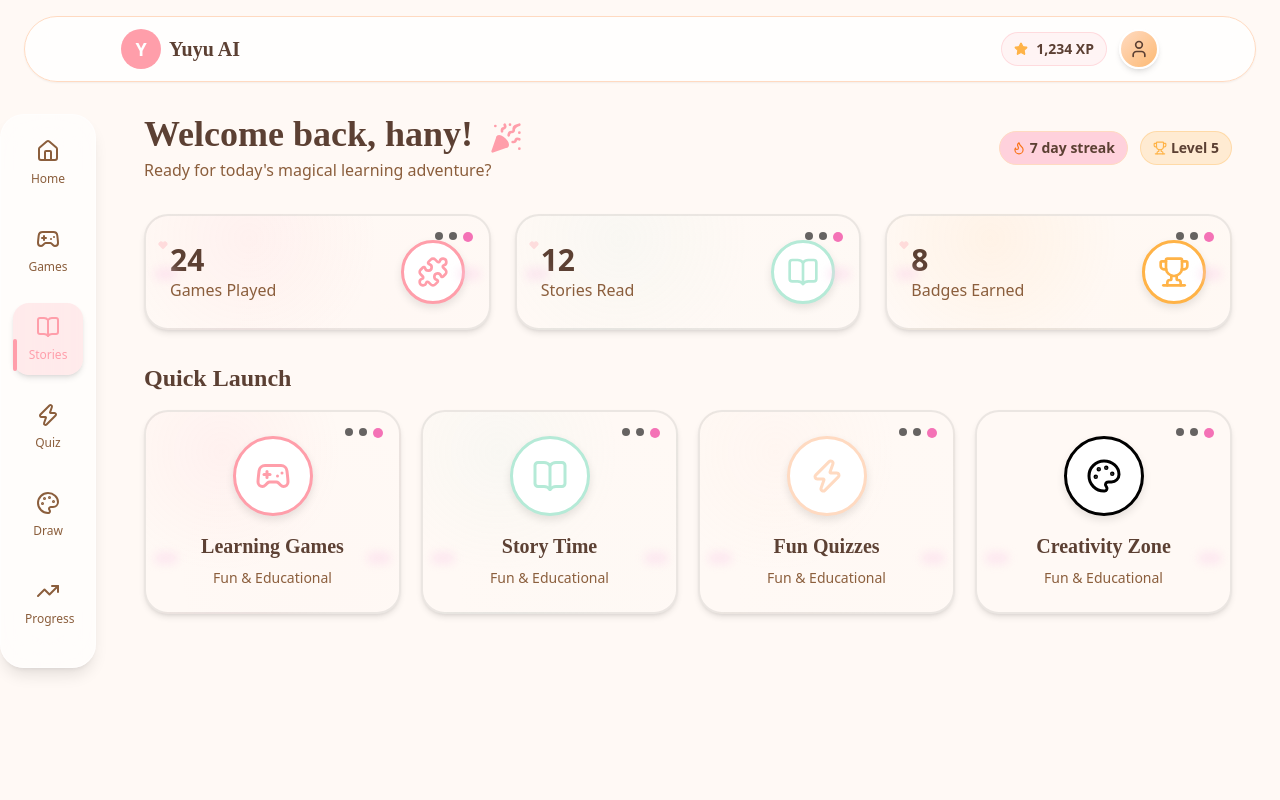
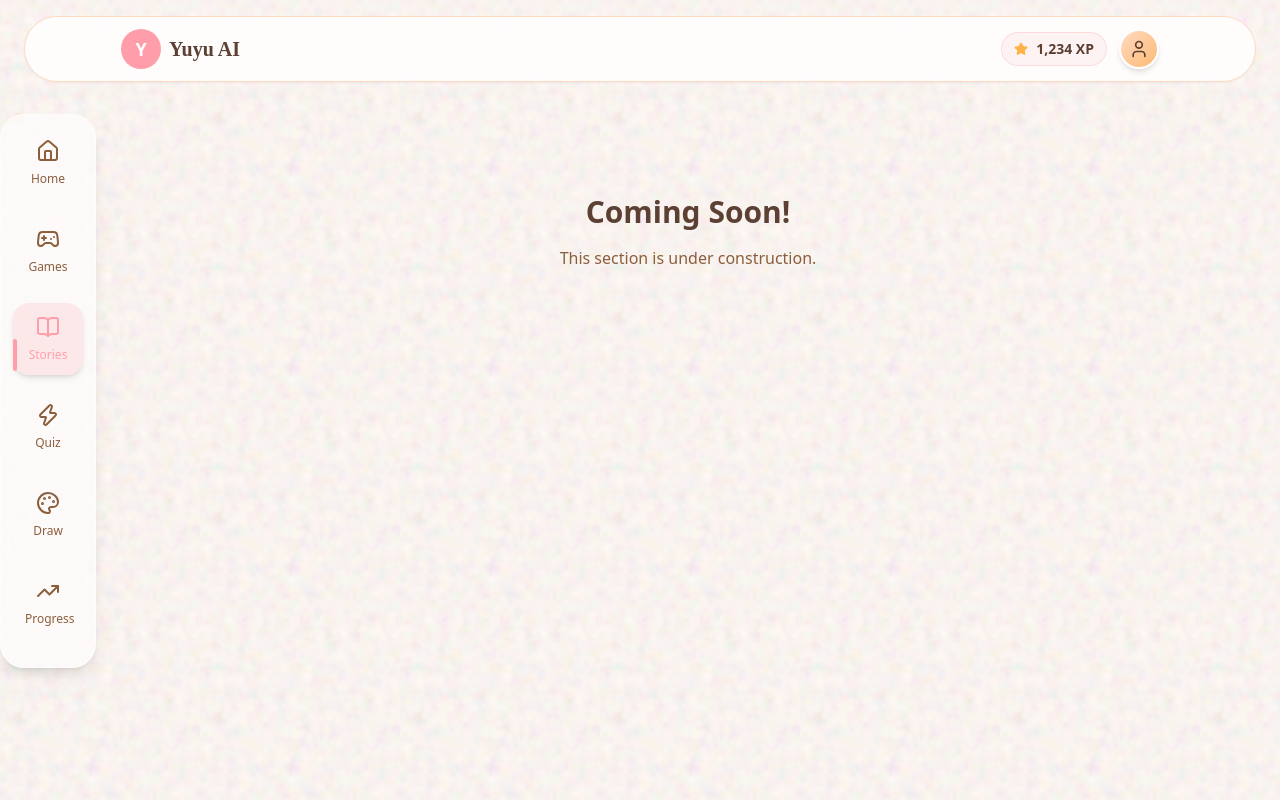
Before and after one commit to ANSAR-HUSEN/Yuyu-For-Kids, a React app in the folder frontend/: page /kids-dashboard in a window 1280 px wide. Both pictures are taken after a click on the button "Stories". Built offline with nearby package versions, Linux system fonts and the light colour scheme; the HTML template or start-up script is replaced by a standard one.

Commit message:
update dashboard

```diff
--- a/frontend/src/App.jsx
+++ b/frontend/src/App.jsx
@@ -7,6 +7,9 @@ import Login from "./pages/auth/Login";
 import ForgotPassword from "./pages/auth/ForgotPassword";
 import Profile from "./pages/Profile";
 import ChildLogin from "./components/ChildLogin";
+import YuyuNumberPop from "./components/Games/YuyuNumberPop";
+import YuyuShapeSorter from "./components/Games/YuyuShapeSorter";
+
 function App() {
   return (
     <Router>
@@ -15,7 +18,10 @@ function App() {
         {/* Public Pages */}
         <Route path="/" element={<LandingPage />} />
 
+
         {/*Pages */}
+           <Route path="/YuyuNumberPop" element={<YuyuNumberPop/>} />
+              <Route path="/YuyuShapeSorter" element={<YuyuShapeSorter/>} />
                 <Route path="/dashboard" element={<ParentDashboard />} />
                 <Route path="/kids-dashboard" element={<KidsDashboard />} />
                   <Route path="/profile" element={<Profile />} />
--- a/frontend/src/pages/Dashboard/KidsDashboard.jsx
+++ b/frontend/src/pages/Dashboard/KidsDashboard.jsx
@@ -5,8 +5,9 @@ import {
   Trophy, Heart, Home, Gamepad2, Flame, User, Menu, X, PartyPopper
 } from 'lucide-react';
 import { useNavigate } from 'react-router-dom';
+import GamesRouter from './KidsGamesRouter';
 
-const DashboardCard = ({ icon: Icon, title, value, color, delay }) => {
+const DashboardCard = ({ icon: Icon, title, value, color, delay, onClick }) => {
   const [isHovered, setIsHovered] = useState(false);
 
   const colorMap = {
@@ -25,6 +26,7 @@ const DashboardCard = ({ icon: Icon, title, value, color, delay }) => {
       transition={{ duration: 0.4, delay: delay || 0 }}
       onHoverStart={() => setIsHovered(true)}
       onHoverEnd={() => setIsHovered(false)}
+      onClick={onClick}
     >
       <motion.div
         className="relative overflow-hidden rounded-3xl p-6 shadow-md bg-cream"
@@ -84,7 +86,7 @@ const DashboardCard = ({ icon: Icon, title, value, color, delay }) => {
   );
 };
 
-const QuickActionCard = ({ icon: Icon, title, color, delay }) => {
+const QuickActionCard = ({ icon: Icon, title, color, delay, onClick }) => {
   const [isHovered, setIsHovered] = useState(false);
 
   const colorMap = {
@@ -103,6 +105,7 @@ const QuickActionCard = ({ icon: Icon, title, color, delay }) => {
       transition={{ duration: 0.4, delay: delay || 0 }}
       onHoverStart={() => setIsHovered(true)}
       onHoverEnd={() => setIsHovered(false)}
+      onClick={onClick}
     >
       <motion.div
         className="relative overflow-hidden rounded-3xl p-6 shadow-md bg-cream"
@@ -158,23 +161,23 @@ const QuickActionCard = ({ icon: Icon, title, color, delay }) => {
   );
 };
 
-const Dashboard = () => {
+const KidsDashboard = () => {
   const navigate = useNavigate();
   const childName = "hany";
   const [activeNav, setActiveNav] = useState('home');
   const [isMobileMenuOpen, setIsMobileMenuOpen] = useState(false);
 
   const statsCards = [
-    { icon: Puzzle, title: "Games Played", value: "24", color: "softPink", delay: 0 },
-    { icon: BookOpen, title: "Stories Read", value: "12", color: "mint", delay: 0.1 },
-    { icon: Trophy, title: "Badges Earned", value: "8", color: "gold", delay: 0.2 }
+    { icon: Puzzle, title: "Games Played", value: "24", color: "softPink", delay: 0, onClick: () => setActiveNav('games') },
+    { icon: BookOpen, title: "Stories Read", value: "12", color: "mint", delay: 0.1, onClick: () => setActiveNav('stories') },
+    { icon: Trophy, title: "Badges Earned", value: "8", color: "gold", delay: 0.2, onClick: () => setActiveNav('progress') }
   ];
 
   const quickActions = [
-    { icon: Gamepad2, title: "Learning Games", color: "softPink", delay: 0.3 },
-    { icon: BookOpen, title: "Story Time", color: "mint", delay: 0.35 },
-    { icon: Zap, title: "Fun Quizzes", color: "peach", delay: 0.4 },
-    { icon: Palette, title: "Creativity Zone", color: "black", delay: 0.45 }
+    { icon: Gamepad2, title: "Learning Games", color: "softPink", delay: 0.3, onClick: () => setActiveNav('games') },
+    { icon: BookOpen, title: "Story Time", color: "mint", delay: 0.35, onClick: () => setActiveNav('stories') },
+    { icon: Zap, title: "Fun Quizzes", color: "peach", delay: 0.4, onClick: () => setActiveNav('quiz') },
+    { icon: Palette, title: "Creativity Zone", color: "black", delay: 0.45, onClick: () => setActiveNav('draw') }
   ];
 
   const navItems = [
@@ -188,6 +191,79 @@ const Dashboard = () => {
 
   const handleProfileClick = () => {
     navigate('/profile');
+  };
+
+  const renderMainContent = () => {
+    if (activeNav === 'games') {
+      return (
+        <GamesRouter
+          childName={childName}
+          onBack={() => setActiveNav('home')}
+        />
+      );
+    }
+
+    if (activeNav === 'home') {
+      return (
+        <div className="flex-1 px-4 md:px-12 lg:px-12">
+          <motion.div
+            initial={{ opacity: 0, y: 30 }}
+            animate={{ opacity: 1, y: 0 }}
+            transition={{ duration: 0.5 }}
+            className="mb-8"
+          >
+            <div className="flex items-center justify-between flex-wrap gap-4">
+              <div>
+                <h1 className="text-2xl md:text-3xl lg:text-4xl font-bold text-darkBrown" style={{ fontFamily: "'Comic Neue', cursive" }}>
+                  Welcome back, {childName}! <PartyPopper size={32} className="text-softPink fill-softPink ml-2 inline-block" />
+                </h1>
+                <p className="text-warmBrown mt-1 text-sm md:text-base">Ready for today's magical learning adventure?</p>
+              </div>
+              <div className="flex items-center gap-2 md:gap-3">
+                <div className="flex items-center gap-1 bg-blush px-2 py-1 md:px-3 md:py-1.5 rounded-full border border-peach">
+                  <Flame size={14} className="text-orange-500" />
+                  <span className="text-xs md:text-sm font-bold text-darkBrown">7 day streak</span>
+                </div>
+                <div className="flex items-center gap-1 bg-gold/20 px-2 py-1 md:px-3 md:py-1.5 rounded-full border border-gold/30">
+                  <Trophy size={14} className="text-gold" />
+                  <span className="text-xs md:text-sm font-bold text-darkBrown">Level 5</span>
+                </div>
+              </div>
+            </div>
+          </motion.div>
+
+          <div className="grid grid-cols-1 md:grid-cols-3 gap-4 md:gap-6 mb-8">
+            {statsCards.map((card, index) => (
+              <DashboardCard key={index} {...card} />
+            ))}
+          </div>
+
+          <div className="mb-8">
+            <h2 className="text-xl md:text-2xl font-bold text-darkBrown mb-4" style={{ fontFamily: "'Comic Neue', cursive" }}>
+              Quick Launch
+            </h2>
+            <div className="grid grid-cols-2 md:grid-cols-4 gap-3 md:gap-5">
+              {quickActions.map((action, index) => (
+                <QuickActionCard key={index} {...action} />
+              ))}
+            </div>
+          </div>
+        </div>
+      );
+    }
+
+    return (
+      <div className="flex-1 px-4 md:px-12 lg:px-12">
+        <motion.div
+          initial={{ opacity: 0, y: 20 }}
+          animate={{ opacity: 1, y: 0 }}
+          className="text-center py-20"
+        >
+          <h2 className="text-3xl font-bold text-darkBrown mb-4">Coming Soon!</h2>
+          <p className="text-warmBrown">This section is under construction.</p>
+        </motion.div>
+      </div>
+    );
   };
 
   return (
@@ -336,54 +412,10 @@ const Dashboard = () => {
           </div>
         </motion.aside>
 
-        <div className="flex-1 px-4 md:px-12 lg:px-12">
-          <motion.div
-            initial={{ opacity: 0, y: 30 }}
-            animate={{ opacity: 1, y: 0 }}
-            transition={{ duration: 0.5 }}
-            className="mb-8"
-          >
-            <div className="flex items-center justify-between flex-wrap gap-4">
-              <div>
-                <h1 className="text-2xl md:text-3xl lg:text-4xl font-bold text-darkBrown" style={{ fontFamily: "'Comic Neue', cursive" }}>
-                  Welcome back, {childName}!   <PartyPopper size={32} className="text-softPink fill-softPink ml-2 inline-block" />
-
-                </h1>
-                <p className="text-warmBrown mt-1 text-sm md:text-base">Ready for today's magical learning adventure?</p>
-              </div>
-              <div className="flex items-center gap-2 md:gap-3">
-                <div className="flex items-center gap-1 bg-blush px-2 py-1 md:px-3 md:py-1.5 rounded-full border border-peach">
-                  <Flame size={14} className="text-orange-500" />
-                  <span className="text-xs md:text-sm font-bold text-darkBrown">7 day streak</span>
-                </div>
-                <div className="flex items-center gap-1 bg-gold/20 px-2 py-1 md:px-3 md:py-1.5 rounded-full border border-gold/30">
-                  <Trophy size={14} className="text-gold" />
-                  <span className="text-xs md:text-sm font-bold text-darkBrown">Level 5</span>
-                </div>
-              </div>
-            </div>
-          </motion.div>
-
-          <div className="grid grid-cols-1 md:grid-cols-3 gap-4 md:gap-6 mb-8">
-            {statsCards.map((card, index) => (
-              <DashboardCard key={index} {...card} />
-            ))}
-          </div>
-
-          <div className="mb-8">
-            <h2 className="text-xl md:text-2xl font-bold text-darkBrown mb-4" style={{ fontFamily: "'Comic Neue', cursive" }}>
-              Quick Launch
-            </h2>
-            <div className="grid grid-cols-2 md:grid-cols-4 gap-3 md:gap-5">
-              {quickActions.map((action, index) => (
-                <QuickActionCard key={index} {...action} />
-              ))}
-            </div>
-          </div>
-        </div>
+        {renderMainContent()}
       </div>
     </div>
   );
 };
 
-export default Dashboard;
+export default KidsDashboard;
```
